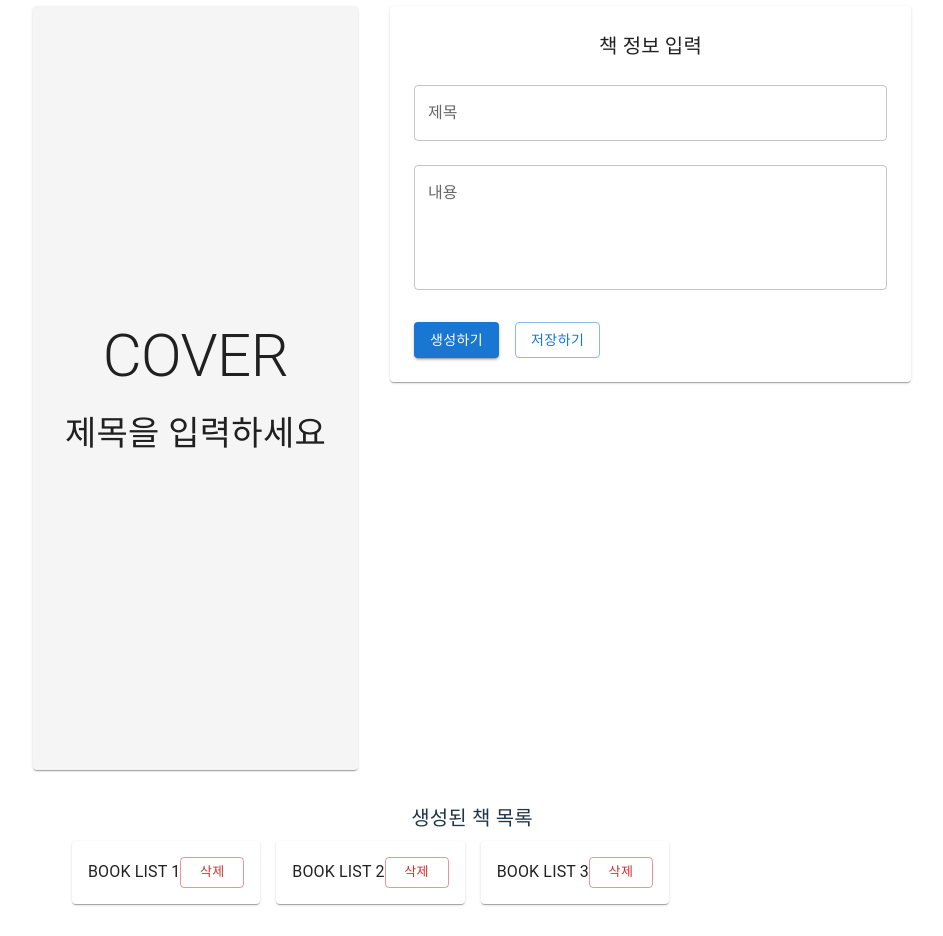
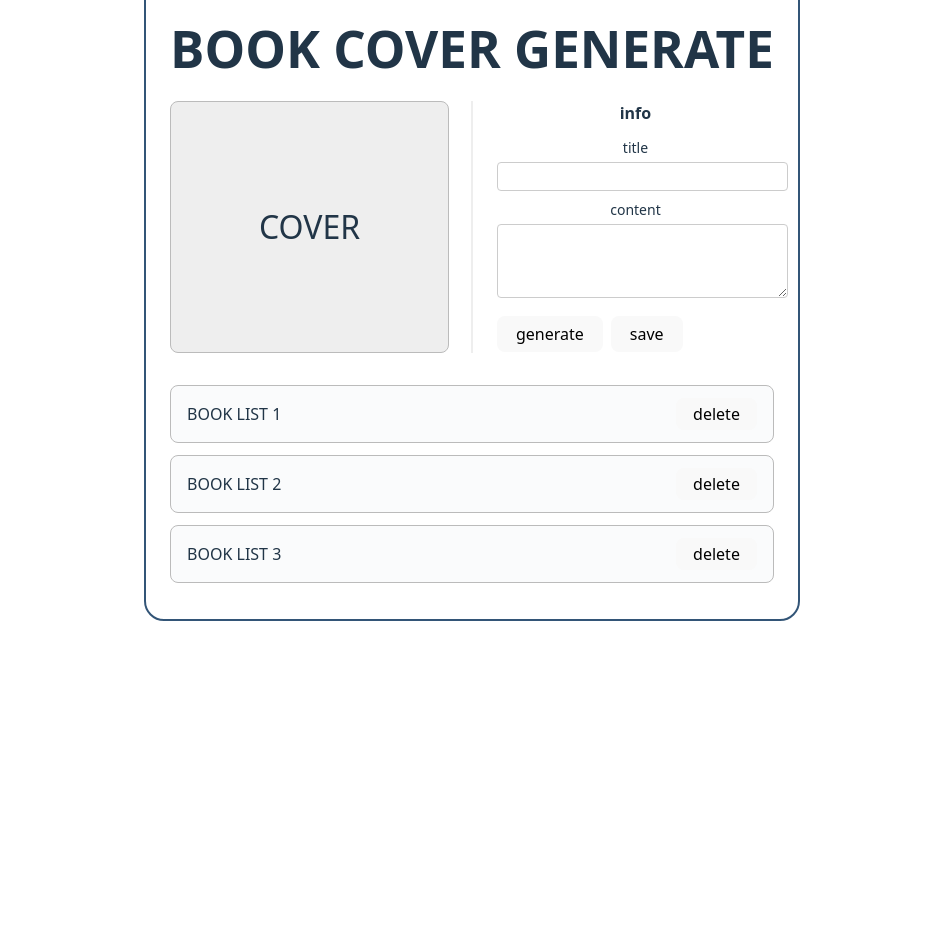
Before and after one commit to aivle-mini/Frontend, a React (Vite) app in the folder front/: page /generate in a window 1280 px wide. Shown: the part 200-1136 px from the top of the page, without its empty margins (168-1111 px from the left). After the commit the page ends 893 px from the top, so only its background shows below. Built offline with nearby package versions, Linux system fonts and the light colour scheme.

Commit message:
Merge generation-v0.1

```diff
--- a/front/src/pages/BookGeneration.jsx
+++ b/front/src/pages/BookGeneration.jsx
@@ -1,20 +1,9 @@
 import React, { useState } from 'react';
-import {
-  Container,
-  Grid,
-  Paper,
-  Typography,
-  TextField,
-  Button,
-  Box
-} from '@mui/material';
 
 function BookGeneration() {
-  const [bookInfo, setBookInfo] = useState({
-    title: '',
-    content: ''
-  });
+  const [prompt, setPrompt] = useState('');
   const [generating, setGenerating] = useState(false);
+  // [임시] 책 리스트와 삭제 핸들러 추가 (실제 API 연동 전용)
   const [bookList, setBookList] = useState([
     { id: 1, title: 'BOOK LIST 1' },
     { id: 2, title: 'BOOK LIST 2' },
@@ -25,12 +14,17 @@ function BookGeneration() {
     setBookList((prev) => prev.filter((book) => book.id !== id));
   };
 
-  const handleChange = (e) => {
-    const { name, value } = e.target;
-    setBookInfo(prev => ({
-      ...prev,
-      [name]: value
-    }));
+  // COVER 이미지(임시)
+  const coverStyle = {
+    width: '100%',
+    height: '250px',
+    background: '#eee',
+    display: 'flex',
+    alignItems: 'center',
+    justifyContent: 'center',
+    fontSize: '2rem',
+    border: '1px solid #bbb',
+    borderRadius: '8px',
   };
 
   const handleSubmit = async (e) => {
@@ -38,7 +32,7 @@ function BookGeneration() {
     setGenerating(true);
     try {
       // TODO: API 연동
-      console.log('책 생성 요청:', bookInfo);
+      console.log('책 생성 요청:', prompt);
     } catch (error) {
       console.error('책 생성 중 오류:', error);
     } finally {
@@ -47,114 +41,45 @@ function BookGeneration() {
   };
 
   return (
-    <Container maxWidth="xl" sx={{ mt: 4, minHeight: '100vh' }}>
-      <Typography variant="h4" component="h1" gutterBottom align="center">
-        BOOK COVER GENERATE
-      </Typography>
-
-      <Grid container spacing={4}>
-        {/* 왼쪽 커버 미리보기 */}
-        <Grid item xs={12} md={8} lg={7}>
-          <Paper
-            sx={{
-              p: 4,
-              height: 700,
-              display: 'flex',
-              flexDirection: 'column',
-              justifyContent: 'center',
-              alignItems: 'center',
-              bgcolor: '#f5f5f5'
-            }}
-          >
-            <Typography variant="h2" component="h2" gutterBottom>
-              COVER
-            </Typography>
-            <Typography variant="h4">
-              {bookInfo.title || '제목을 입력하세요'}
-            </Typography>
-          </Paper>
-        </Grid>
-
-        {/* 오른쪽 입력 폼 */}
-        <Grid item xs={12} md={4} lg={5}>
-          <Paper sx={{ p: 3 }}>
-            <Typography variant="h6" gutterBottom>
-              책 정보 입력
-            </Typography>
-            <Box component="form" onSubmit={handleSubmit}>
-              <TextField
-                fullWidth
-                label="제목"
-                name="title"
-                value={bookInfo.title}
-                onChange={handleChange}
-                margin="normal"
-                variant="outlined"
-              />
-              <TextField
-                fullWidth
-                label="내용"
-                name="content"
-                value={bookInfo.content}
-                onChange={handleChange}
-                margin="normal"
-                variant="outlined"
-                multiline
-                rows={4}
-              />
-              <Box sx={{ mt: 3, display: 'flex', gap: 2 }}>
-                <Button
-                  variant="contained"
-                  color="primary"
-                  type="submit"
-                  disabled={generating}
-                >
-                  {generating ? '생성 중...' : '생성하기'}
-                </Button>
-                <Button
-                  variant="outlined"
-                  color="primary"
-                  disabled={generating}
-                >
-                  저장하기
-                </Button>
-              </Box>
-            </Box>
-          </Paper>
-        </Grid>
-      </Grid>
-
-      {/* 하단 책 목록 */}
-      <Box sx={{ mt: 4 }}>
-        <Typography variant="h6" gutterBottom align="center">
-          생성된 책 목록
-        </Typography>
-        <Grid container spacing={2} sx={{ maxWidth: 800, mx: 'auto' }}>
-          {bookList.map((book) => (
-            <Grid item xs={12} key={book.id}>
-              <Paper
-                sx={{
-                  p: 2,
-                  display: 'flex',
-                  justifyContent: 'space-between',
-                  alignItems: 'center'
-                }}
-              >
-                <Typography>{book.title}</Typography>
-                <Button
-                  variant="outlined"
-                  color="error"
-                  size="small"
-                  onClick={() => handleDelete(book.id)}
-                >
-                  삭제
-                </Button>
-              </Paper>
-            </Grid>
-          ))}
-        </Grid>
-      </Box>
-    </Container>
+    <div style={{ maxWidth: 700, margin: '40px auto', border: '2px solid #357', borderRadius: '20px', padding: 24, background: '#fff' }}>
+      <h1 style={{ textAlign: 'center', marginBottom: 24 }}>BOOK COVER GENERATE</h1>
+      <div style={{ display: 'flex', gap: 24 }}>
+        {/* COVER 영역 */}
+        <div style={{ flex: 1 }}>
+          <div style={coverStyle}>COVER</div>
+        </div>
+        {/* info 입력 영역 */}
+        <div style={{ flex: 1, borderLeft: '2px solid #eee', paddingLeft: 24 }}>
+          <div style={{ marginBottom: 12, fontWeight: 'bold' }}>info</div>
+          <div style={{ marginBottom: 8 }}>
+            <label style={{ display: 'block', fontSize: 14, marginBottom: 4 }}>title</label>
+            <input
+              type="text"
+              value={prompt}
+              onChange={(e) => setPrompt(e.target.value)}
+              style={{ width: '100%', padding: 6, borderRadius: 4, border: '1px solid #ccc' }}
+            />
+          </div>
+          <div style={{ marginBottom: 12 }}>
+            <label style={{ display: 'block', fontSize: 14, marginBottom: 4 }}>content</label>
+            <textarea style={{ width: '100%', height: 60, padding: 6, borderRadius: 4, border: '1px solid #ccc' }}></textarea>
+          </div>
+          <div style={{ display: 'flex', gap: 8 }}>
+            <button type="button" onClick={handleSubmit} style={{ padding: '6px 18px' }}>generate</button>
+            <button type="button" style={{ padding: '6px 18px' }}>save</button>
+          </div>
+        </div>
+      </div>
+      {/* BOOK LIST 하단 영역 */}
+      <div style={{ marginTop: 32 }}>
+        {bookList.map((book) => (
+          <div key={book.id} style={{ display: 'flex', justifyContent: 'space-between', alignItems: 'center', marginBottom: '12px', border: '1px solid #bbb', padding: '12px 16px', borderRadius: '8px', background: '#fafbfc' }}>
+            <span style={{ fontWeight: 500 }}>{book.title}</span>
+            <button onClick={() => handleDelete(book.id)} style={{ padding: '4px 16px' }}>delete</button>
+          </div>
+        ))}
+      </div>
+    </div>
   );
 }
 
```
